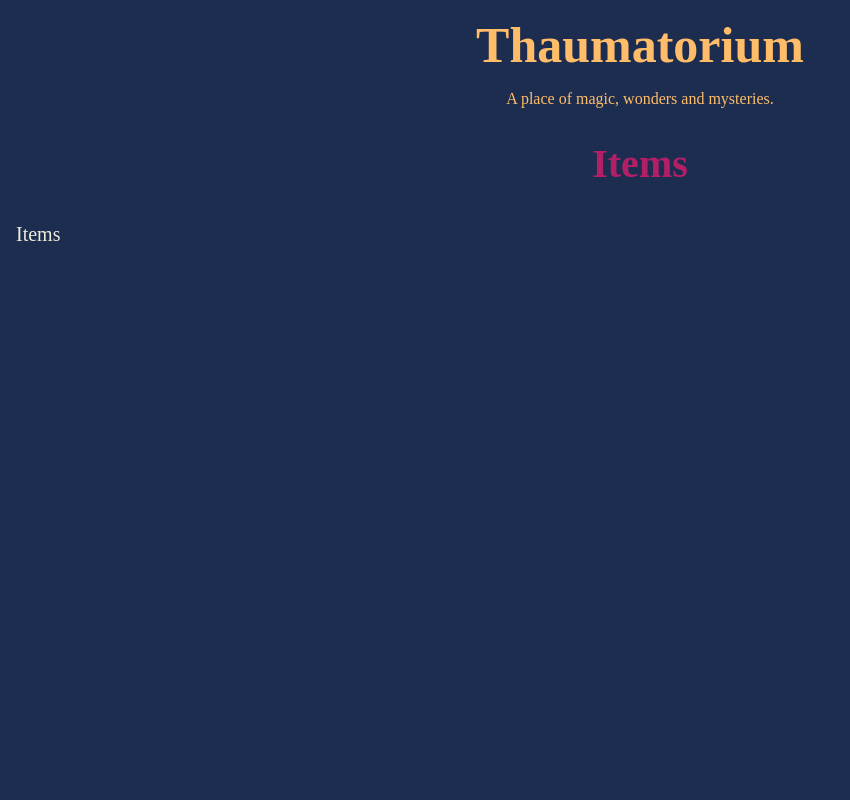
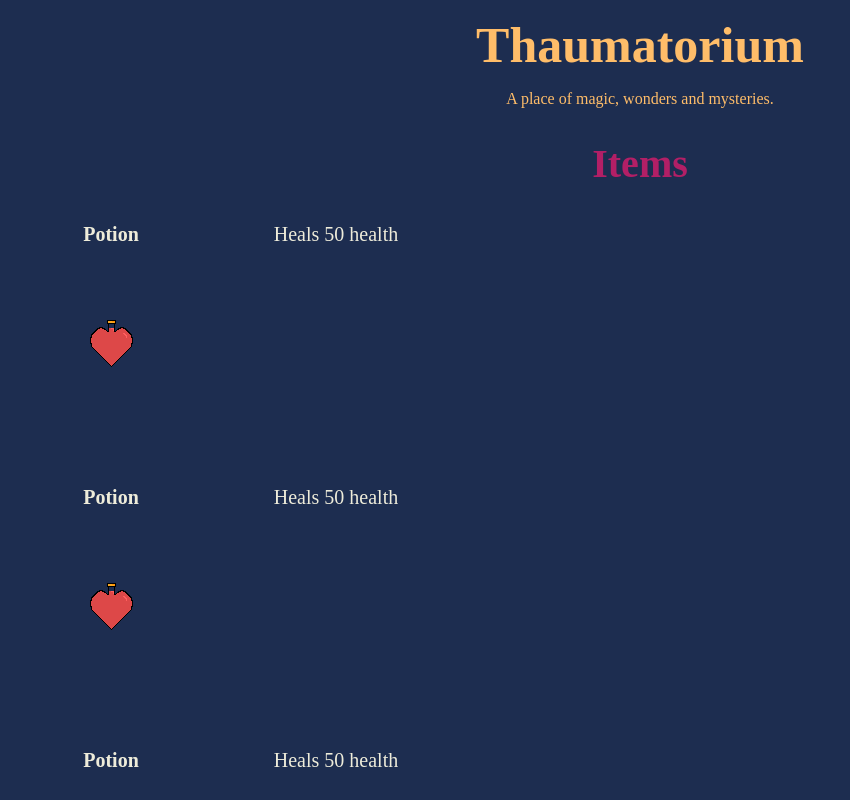
Before and after one commit to julesnuggy/thaumatorium, a React app in the folder frontend/: page /items in a window 1280 px wide. Shown: the top 800 px of the page, without its empty margins (0-850 px from the left). Built offline with nearby package versions, Linux system fonts and the light colour scheme.

Commit message:
Create Products component

```diff
--- /dev/null
+++ b/frontend/src/components/Product/Product.module.scss
@@ -0,0 +1,26 @@
+.container {
+  display: grid;
+  grid-template-columns: 150px 300px;
+  grid-template-rows: auto 200px;
+  grid-template-areas:
+    "title description"
+    "image description";
+  padding: 20px;
+  align-items: center;
+  justify-items: center;
+
+  .title {
+    grid-area: title;
+    font-weight: bold;
+  }
+
+  .image {
+    grid-area: image;
+  }
+
+  .description {
+    grid-area: description;
+    align-self: start;
+    text-align: left;
+  }
+}
--- /dev/null
+++ b/frontend/src/components/Product/Product.tsx
@@ -0,0 +1,27 @@
+import React from 'react';
+
+import Icon from "../Icon/Icon";
+
+import styles from './Product.module.scss';
+
+type props = {
+  title: string;
+  imageName: string;
+  description: string;
+}
+
+const Product = ({ title, imageName, description }: props) => (
+  <div className={styles.container}>
+    <div className={styles.title}>
+      {title}
+    </div>
+    <div className={styles.image}>
+      <Icon name={imageName}/>
+    </div>
+    <div className={styles.description}>
+      {description}
+    </div>
+  </div>
+);
+
+export default Product;
--- a/frontend/src/pages/Items.tsx
+++ b/frontend/src/pages/Items.tsx
@@ -1,12 +1,15 @@
 import React from 'react';
 
 import Page from "../components/Page/Page";
+import Product from "../components/Product/Product";
 
 const Items = () => (
   <Page title="Items">
-    <p>
-      Items
-    </p>
+    <Product title="Potion" imageName="heartPotion" description="Heals 50 health" />
+    <Product title="Potion" imageName="heartPotion" description="Heals 50 health" />
+    <Product title="Potion" imageName="heartPotion" description="Heals 50 health" />
+    <Product title="Potion" imageName="heartPotion" description="Heals 50 health" />
+    <Product title="Potion" imageName="heartPotion" description="Heals 50 health" />
   </Page>
 );
 
```
